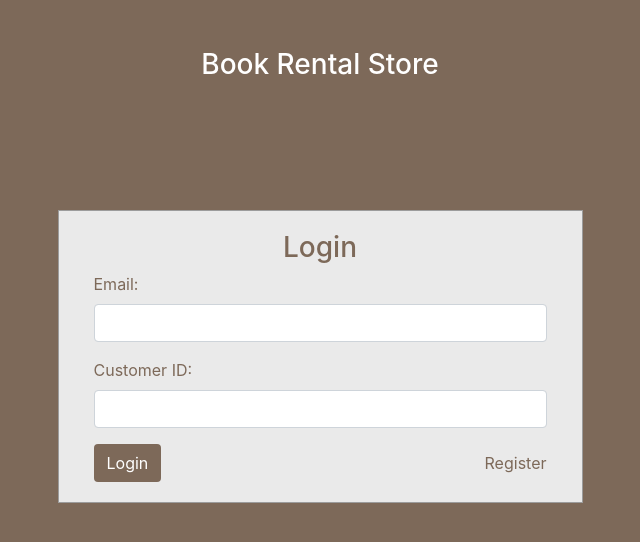
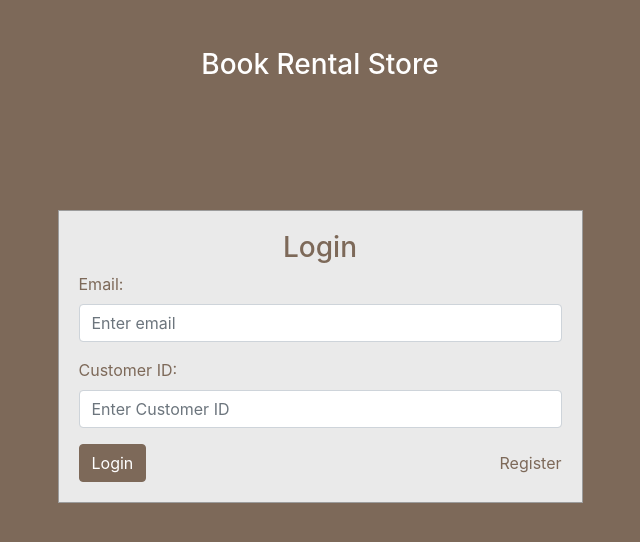
Before and after one commit to munala/book-rental-store, a React (Create React App) app: page /login in a window 1280 px wide. Shown: the top 542 px of the page, without its empty margins (320-960 px from the left). Built offline with nearby package versions, Linux system fonts and the light colour scheme.

Commit message:
switch to bootstrap

```diff
--- a/jsonServer/db.json
+++ b/jsonServer/db.json
@@ -7,6 +7,30 @@
     {
       "email": "munalaoliverngoitsi@gmail.com",
       "id": 2
+    },
+    {
+      "email": "munalaoliverngoitsi@gmail.com",
+      "id": 3
+    },
+    {
+      "email": "munalaoliverngoitsi@gmail.com",
+      "id": 4
+    },
+    {
+      "email": "munalaoliverngoitsi@gmail.com",
+      "id": 5
+    },
+    {
+      "email": "munalaoliverngoitsi@gmail.com",
+      "id": 6
+    },
+    {
+      "email": "munalaoliverngoitsi@gmail.com",
+      "id": 7
+    },
+    {
+      "email": "",
+      "id": 8
     }
   ],
   "books": [
--- a/package.json
+++ b/package.json
@@ -7,8 +7,10 @@
     "@testing-library/react": "^9.3.2",
     "@testing-library/user-event": "^7.1.2",
     "axios": "^0.20.0",
+    "bootstrap": "^4.5.2",
     "prop-types": "^15.7.2",
     "react": "^16.13.1",
+    "react-bootstrap": "^1.3.0",
     "react-dom": "^16.13.1",
     "react-router": "^5.2.0",
     "react-router-dom": "^5.2.0",
--- a/src/components/AuthComponent/index.jsx
+++ b/src/components/AuthComponent/index.jsx
@@ -1,6 +1,8 @@
 import React, { useState } from "react";
 import PropTypes from "prop-types";
-import Modal from "../common/Modal";
+import Form from "react-bootstrap/Form";
+import AppModal from "../common/AppModal";
+import Button from "react-bootstrap/Button";
 
 const AuthComponent = ({ loginMode, message, setMessage, onSubmit }) => {
   const pageText = loginMode ? "Login" : "Register";
@@ -9,6 +11,7 @@ const AuthComponent = ({ loginMode, message, setMessage, onSubmit }) => {
 
   const [email, setEmail] = useState("");
   const [customerId, setCustomerId] = useState("");
+  const [errors, setErrors] = useState({});
 
   const modalButtons = [
     {
@@ -17,13 +20,37 @@ const AuthComponent = ({ loginMode, message, setMessage, onSubmit }) => {
     }
   ];
 
+  const validateForm = () => {
+    const errorObject = {};
+
+    if (!email) {
+      errorObject.email = "Email is required";
+    } else {
+      delete errorObject.email;
+    }
+
+    if (loginMode && !customerId) {
+      errorObject.customerId = "Customer ID is required";
+    } else {
+      delete errorObject.customerId;
+    }
+
+    if (Object.keys(errorObject).length) {
+      setErrors(errorObject);
+    }
+
+    return Object.keys(errorObject).length === 0;
+  };
+
   const handleSubmit = event => {
     event.preventDefault();
 
+    if (validateForm()) {
       onSubmit({
         email,
         id: customerId
       });
+    }
   };
 
   return (
@@ -36,67 +63,63 @@ const AuthComponent = ({ loginMode, message, setMessage, onSubmit }) => {
         >
           <div id="login-column" className="col-md-6">
             <div id="login-box" className="col-md-12">
-              <form id="login-form" className="form" action="" method="post">
+              <Form>
                 <h3 className="text-center text-info">{pageText}</h3>
-                <div className="form-group">
-                  <label htmlFor="email" className="text-info">
+                <Form.Group>
+                  <Form.Label htmlFor="email" className="text-info">
                     Email:
-                  </label>
-                  <br />
-                  <input
+                  </Form.Label>
+                  <Form.Control
                     type="email"
-                    name="email"
-                    id="email"
                     value={email}
-                    className="form-control"
+                    placeholder="Enter email"
                     onChange={({ target: { value } }) => setEmail(value)}
+                    isInvalid={!!errors.email}
                   />
-                </div>
+                  <Form.Control.Feedback type="invalid">
+                    {errors.email}
+                  </Form.Control.Feedback>
+                </Form.Group>
 
                 {loginMode && (
-                  <div className="form-group">
-                    <label htmlFor="customer-id" className="text-info">
+                  <Form.Group>
+                    <Form.Label htmlFor="customer-id" className="text-info">
                       Customer ID:
-                    </label>
-                    <br />
-                    <input
+                    </Form.Label>
+                    <Form.Control
                       type="password"
-                      name="customer-id"
-                      id="customer-id"
                       value={customerId}
-                      className="form-control"
+                      placeholder="Enter Customer ID"
                       onChange={({ target: { value } }) => setCustomerId(value)}
+                      isInvalid={!!errors.customerId}
                     />
-                  </div>
+                    <Form.Control.Feedback type="invalid">
+                      {errors.customerId}
+                    </Form.Control.Feedback>
+                  </Form.Group>
                 )}
 
                 <div className="bottom-row-auth">
-                  <button
-                    type="button"
-                    className="btn login-button"
-                    data-dismiss="modal"
-                    onClick={handleSubmit}
-                  >
+                  <Button onClick={handleSubmit} className="login-button">
                     {pageText}
-                  </button>
+                  </Button>
 
                   <a href={`/${optionRoute}`} className="text-info">
                     {optionButtonText}
                   </a>
                 </div>
-              </form>
+              </Form>
             </div>
           </div>
         </div>
       </div>
-      {message && (
-        <Modal
+      <AppModal
+        show={!!message}
         message={message}
         modalButtons={modalButtons}
         onClose={() => setMessage(null)}
         title="Success"
       />
-      )}
     </div>
   );
 };
--- /dev/null
+++ b/src/components/common/AppModal.jsx
@@ -0,0 +1,49 @@
+import React from "react";
+import PropTypes from "prop-types";
+import Modal from "react-bootstrap/Modal";
+import Button from "react-bootstrap/Button";
+
+const AppModal = props => {
+  const { title, buttons, onClose, message, children, show } = props;
+
+  return (
+    <Modal show={show} onHide={onClose}>
+      <Modal.Dialog>
+        <Modal.Header closeButton>
+          <Modal.Title>{title}</Modal.Title>
+        </Modal.Header>
+
+        <Modal.Body>{children ? children() : message}</Modal.Body>
+
+        <Modal.Footer>
+          {buttons?.map((button, index) => (
+            <Button
+              key={index}
+              variant={button.color || "primary"}
+              onClick={button.action}
+            >
+              {button.text}
+            </Button>
+          ))}
+        </Modal.Footer>
+      </Modal.Dialog>
+    </Modal>
+  );
+};
+
+AppModal.propTypes = {
+  title: PropTypes.string.isRequired,
+  buttons: PropTypes.arrayOf(
+    PropTypes.shape({
+      color: PropTypes.string,
+      action: PropTypes.func.isRequired,
+      text: PropTypes.string.isRequired
+    })
+  ),
+  message: PropTypes.string,
+  onClose: PropTypes.func.isRequired,
+  show: PropTypes.bool,
+  children: PropTypes.element
+};
+
+export default AppModal;
--- a/src/components/common/Modal.jsx
+++ /dev/null
@@ -1,67 +0,0 @@
-import React from "react";
-import PropTypes from "prop-types";
-
-const Modal = props => {
-  const { title, buttons, onClose, message, children } = props;
-
-  return (
-    <div
-      className="modal fade"
-      id="app-modal"
-      tabIndex="-1"
-      aria-labelledby="app-modal-label"
-      aria-hidden="true"
-    >
-      <div className="modal-dialog">
-        <div className="modal-content">
-          <div className="modal-header">
-            <h5 className="modal-title" id="app-modal-label">
-              {title}
-            </h5>
-            <button
-              type="button"
-              className="close"
-              data-dismiss="modal"
-              aria-label="Close"
-              onClick={onClose}
-            >
-              <span aria-hidden="true">&times;</span>
-            </button>
-          </div>
-
-          <div className="modal-body">{children ? children() : message}</div>
-
-          <div className="modal-footer">
-            {buttons?.map((button, index) => (
-              <button
-                key={index}
-                type="button"
-                className={`btn btn-${button.color || "primary"}`}
-                data-dismiss="modal"
-                onClick={button.action}
-              >
-                {button.text}
-              </button>
-            ))}
-          </div>
-        </div>
-      </div>
-    </div>
-  );
-};
-
-Modal.propTypes = {
-  title: PropTypes.string.isRequired,
-  buttons: PropTypes.arrayOf(
-    PropTypes.shape({
-      color: PropTypes.string,
-      action: PropTypes.func.isRequired,
-      text: PropTypes.string.isRequired
-    })
-  ),
-  message: PropTypes.string,
-  onClose: PropTypes.func.isRequired,
-  children: PropTypes.element
-};
-
-export default Modal;
--- a/src/containers/CustomerContainer/index.jsx
+++ b/src/containers/CustomerContainer/index.jsx
@@ -14,10 +14,10 @@ const CustomerContainer = () => {
   const [message, setMessage] = useState(null);
 
   useEffect(() => {
-    if (customer?.id) {
+    if (customer?.id && !message) {
       history.push("books");
     }
-  }, [customer]);
+  }, [customer, message, history]);
 
   const login = async customerData => {
     setLoading(true);
--- a/src/index.css
+++ b/src/index.css
@@ -24,10 +24,12 @@ body {
   max-width: 600px;
   border: 1px solid #9c9c9c;
   background-color: #eaeaea;
+  padding: 20px;
 }
 #login .container #login-row #login-column #login-box #login-form {
   padding: 20px;
 }
+
 #login
   .container
   #login-row
@@ -49,6 +51,7 @@ body {
 .login-button {
   background-color: #7d6959 !important;
   color: #fff;
+  border-color: #7d6959 !important;
 }
 
 .login-button:hover {
```
Also changed, not shown: 1 other file (tests, documents, lock files or other folders). Lines whose indentation alone changed are shown as unchanged.
